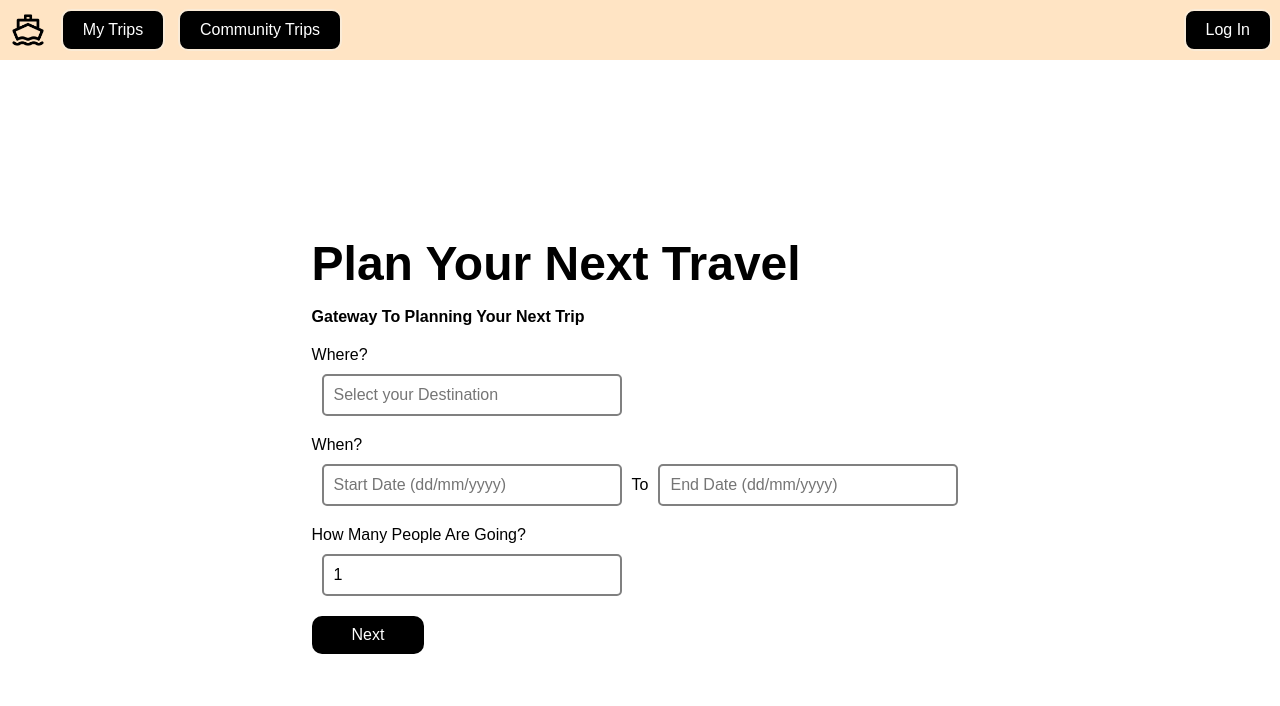
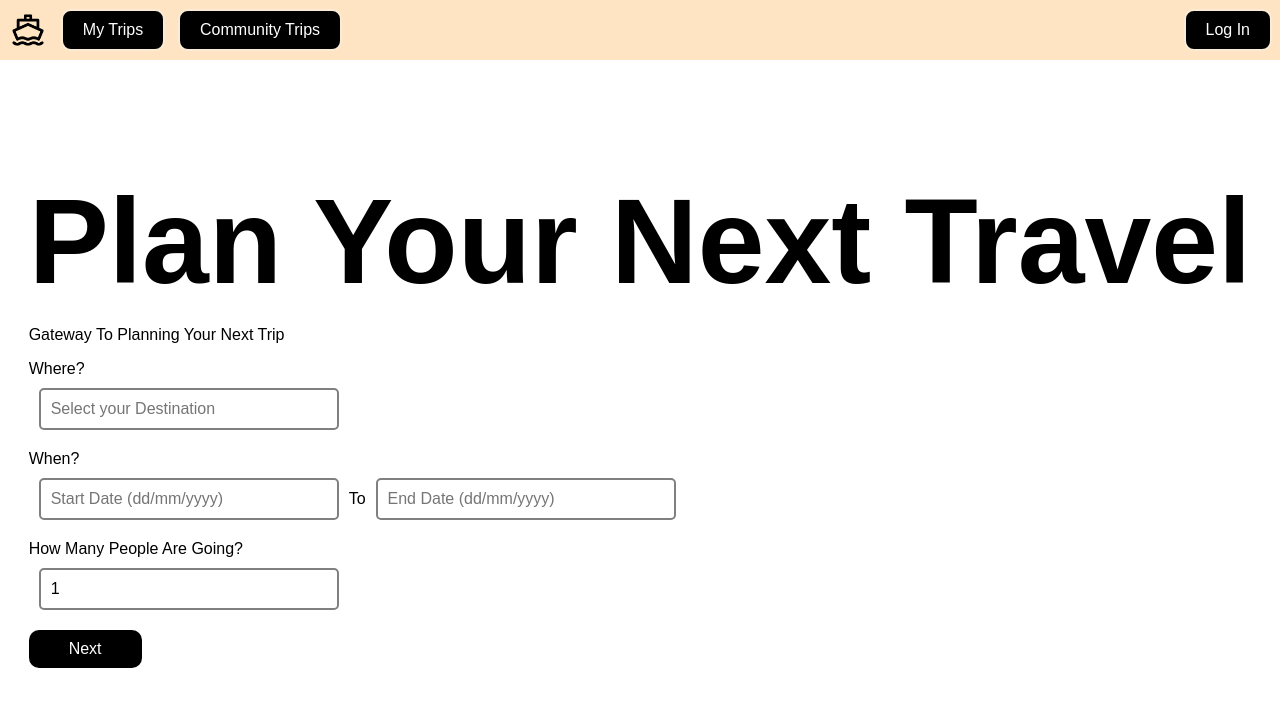
Before and after one commit to Vanboii/HCI-BonVoyage, a React (Create React App) app: page /planning/trip_detail in a window 1280 px wide. Shown: the top 706 px of the page. Built offline with nearby package versions, Linux system fonts and the light colour scheme.

Commit message:
feature: invite page

```diff
--- a/src/pages/planning_page/trip_detail/trip_detail.css
+++ b/src/pages/planning_page/trip_detail/trip_detail.css
@@ -1,4 +1,3 @@
-
 .trip-detail-container {
   font-family: Arial, sans-serif;
   padding: 20px;
@@ -8,20 +7,6 @@ main {
   margin-top: 90px; /* Ensure the content is not hidden behind the fixed banner */
   text-align: left;
 }
-
-h1 {
-  font-size: 48px;
-  margin-bottom: 1px;
-  margin-top: 50px;
-}
-
-p {
-    font-size: 16px;
-    margin-bottom: 20px;
-    text-align: left;
-    font-weight: bold; /* Add this line to make the text bold */
-  }
-
 
 .form-group {
   margin-bottom: 20px;
```
Also changed, not shown: src/components/button.css (line endings or trailing spaces).
